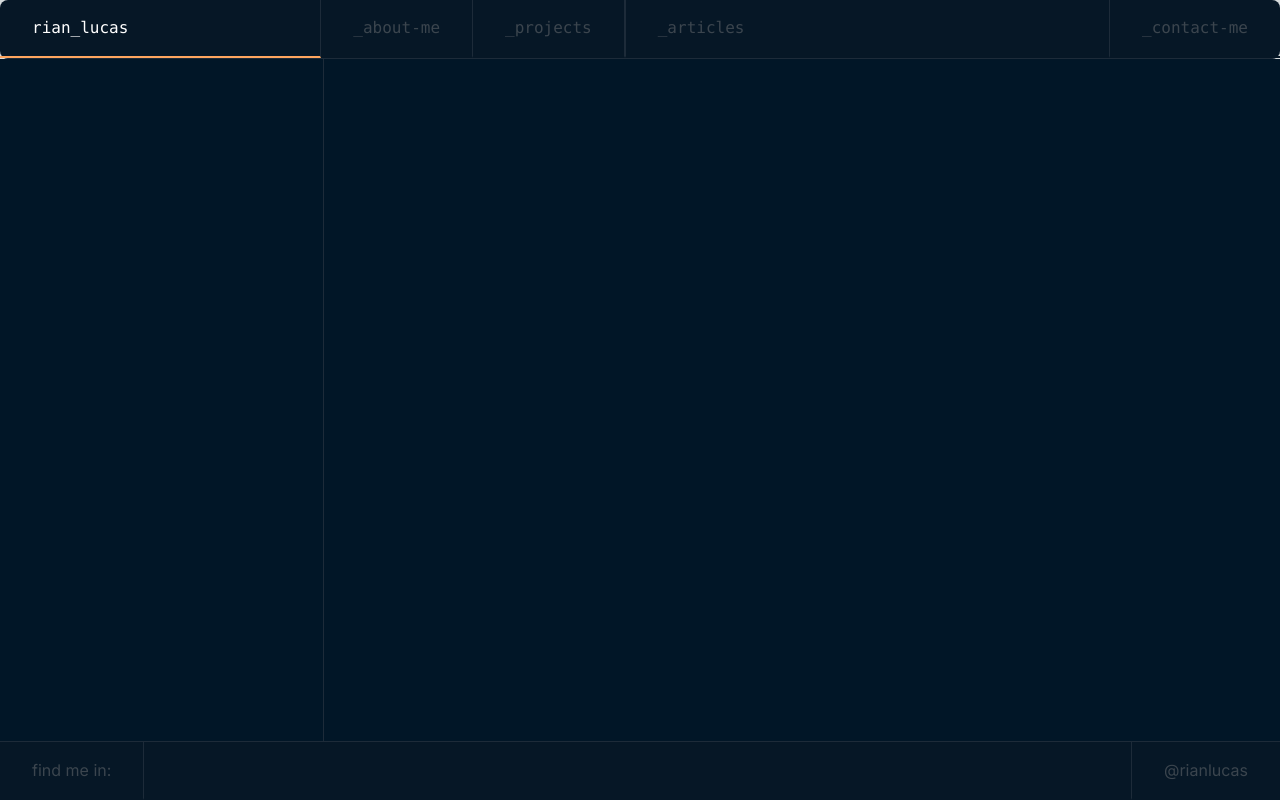
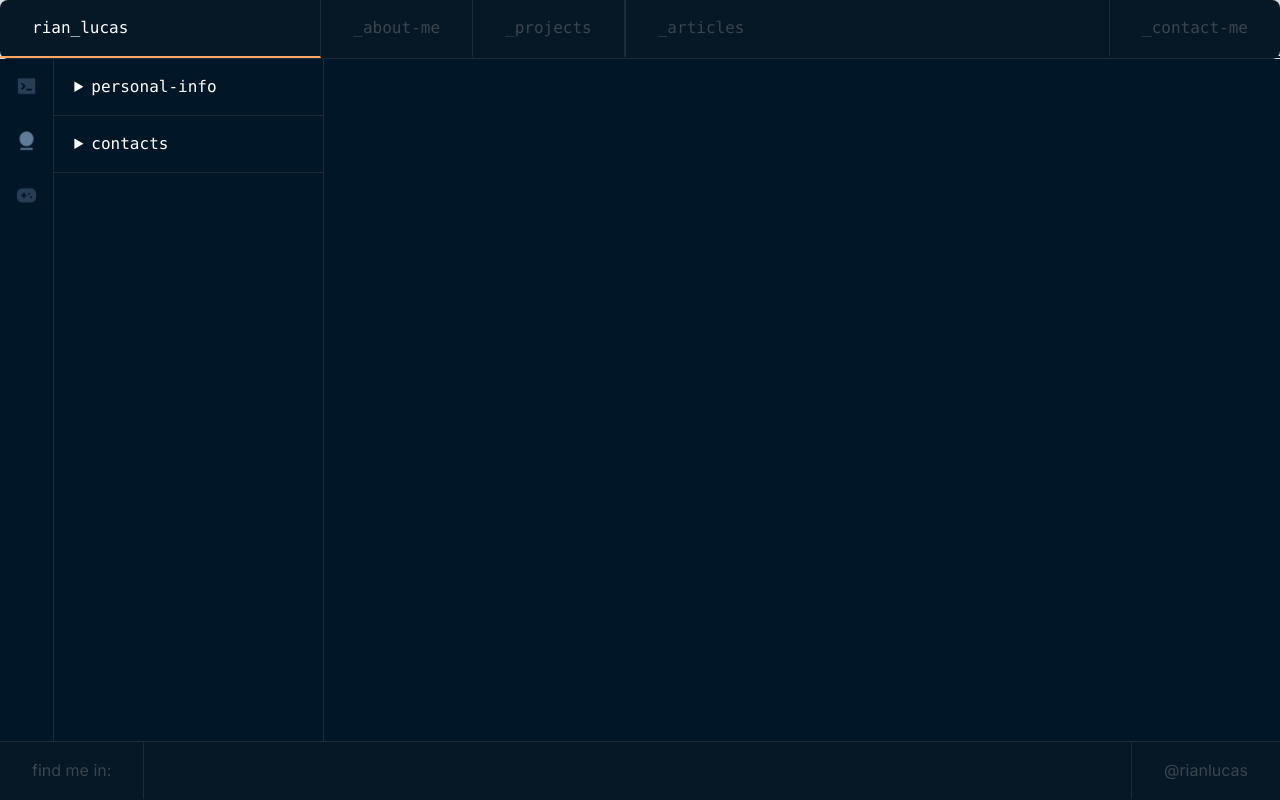
Before and after one commit to rianlucas/my-portfolio, a Next.js app in the folder Next/portfolio/: page /aboutMe in a window 1280 px wide. Built offline with nearby package versions, Linux system fonts and the light colour scheme.

Commit message:
fix: adapt code to component changes

```diff
--- a/Next/portfolio/app/aboutMe/layout.tsx
+++ b/Next/portfolio/app/aboutMe/layout.tsx
@@ -1,7 +1,12 @@
 import type { Metadata } from 'next'
 import { Inter } from 'next/font/google'
 import SideBarAboutMe from '../Components/aboutMe/SidebarAboutMe'
-import Header from '../Components/Header'
+import FaqSection from '../Components/aboutMe/FaqSection'
+import FolderInfo from '../Components/aboutMe/FoldersInfo'
+import Contacts from '../Components/aboutMe/SidebarSections/Contacts'
+import BioFolder from '../assets/icons/EducationFolder.png'
+import InterestsFolder from '../assets/icons/InterestsFolder.png'
+import EducationFolder from '../assets/icons/Vector.png'
 
 const inter = Inter({ subsets: ['latin'] })
 
@@ -17,7 +22,17 @@ export default function AboutMeLayout({
 }) {
   return (
     <div className='bg-[#011627] flex '>
-      <SideBarAboutMe />
+      <SideBarAboutMe isPageAboutMe>
+
+        <FaqSection name='personal-info'>
+          <FolderInfo folder={BioFolder} summaryText='bio' detailsDescription='personal-info'/>
+          <FolderInfo folder={InterestsFolder} summaryText='interests' detailsDescription='technology'/>
+          <FolderInfo folder={EducationFolder} summaryText='education' detailsDescription='university'/>
+        </FaqSection>
+
+        <Contacts/>
+
+      </ SideBarAboutMe>
       <div className='grow '>
         {children}
       </div>
```
